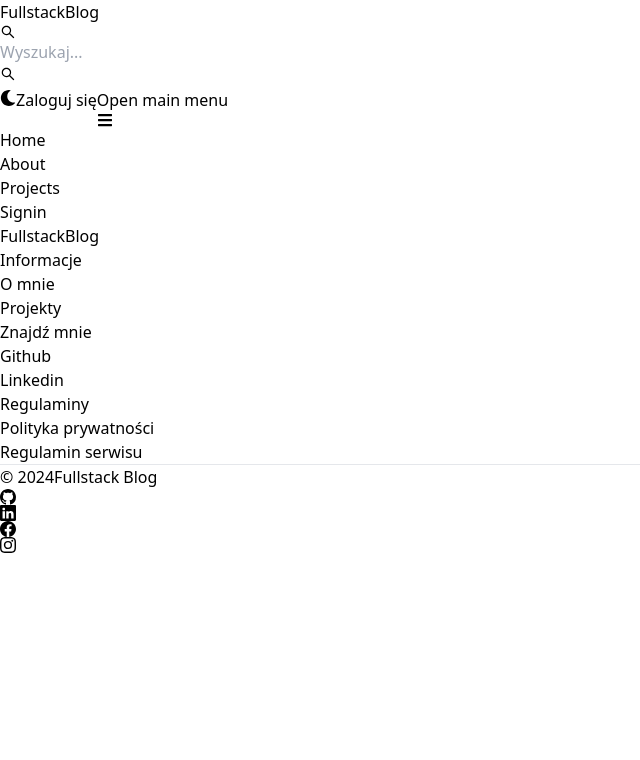
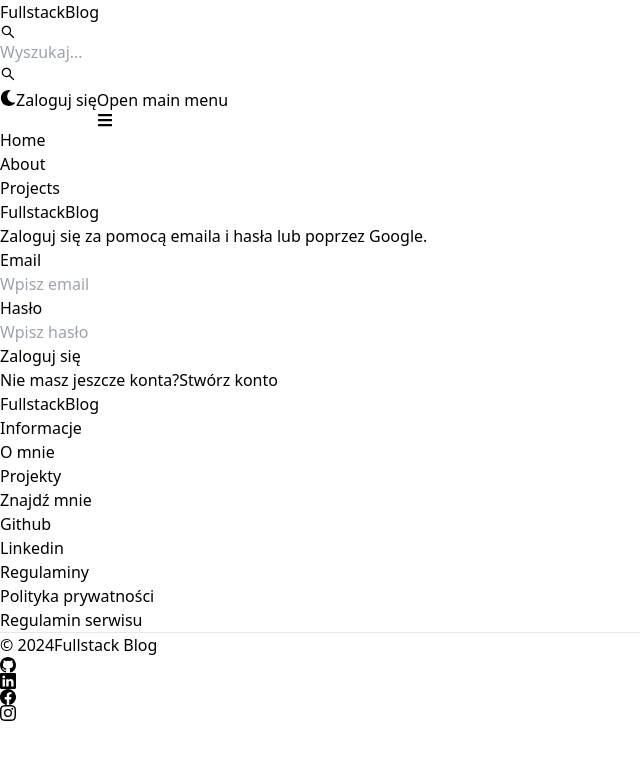
Before and after one commit to Kamil678/fullstack-blog, a React (Vite) app in the folder frontend/: page /sign-in in a window 1280 px wide. Shown: the top 760 px of the page, without its empty margins (0-640 px from the left). Built offline with nearby package versions, Linux system fonts and the light colour scheme.

Commit message:
create login page

```diff
--- a/frontend/src/pages/Signin.jsx
+++ b/frontend/src/pages/Signin.jsx
@@ -1,5 +1,124 @@
-import React from "react";
+import React, { useState } from "react";
+import Logo from "../components/Logo";
+import { Alert, Button, Label, Spinner, TextInput } from "flowbite-react";
+import { Link, useNavigate } from "react-router-dom";
 
-export default function Signin() {
-  return <div>Signin</div>;
+export default function SignIn() {
+  const [formData, setFormData] = useState({});
+  const [errMessage, setErrMessage] = useState(null);
+  const [loading, setLoading] = useState(false);
+  const navigate = useNavigate();
+
+  const changeInput = (e) => {
+    setFormData({ ...formData, [e.target.id]: e.target.value.trim() });
+  };
+
+  const getError = (message) => {
+    if (message.includes("duplicate key error collection")) {
+      return "Użytkownik z takim emeilem lub nazwą już istnieje.";
+    } else {
+      return message
+    }
+  };
+
+  const submitForm = async (e) => {
+    e.preventDefault();
+
+    if (!formData.email || !formData.password) {
+      return setErrMessage("Proszę uzupełnić wszystkie wymagane pola.");
+    }
+
+    try {
+      setLoading(true);
+      setErrMessage(null);
+
+      const response = await fetch("api/auth/signin", {
+        method: "POST",
+        headers: { "Content-Type": "application/json" },
+        body: JSON.stringify(formData),
+      });
+
+      const data = await response.json();
+
+      if (data.success === false) {
+        setLoading(false);
+        return setErrMessage(getError(data.errMessage));
+      }
+      setLoading(false);
+
+      if (response.ok) {
+        navigate("/");
+      }
+    } catch (err) {
+      setErrMessage(err.message);
+      setLoading(false);
+    }
+  };
+
+  return (
+    <div className="min-h-screen mt-60">
+      <div className="max-w-7xl p-3 mx-auto flex flex-col md:flex-row md:items-center gap-5 justify-center">
+        <div className="flex-1">
+          <Logo textSize="text-4xl" />
+          <p className="text-sm mt-5">Zaloguj się za pomocą emaila i hasła lub poprzez Google.</p>
+        </div>
+        <div className="flex-1">
+          <form
+            className="flex flex-col gap-3"
+            onSubmit={submitForm}
+          >
+            <div>
+              <Label value="Email" />
+              <TextInput
+                type="email"
+                placeholder="Wpisz email"
+                id="email"
+                onChange={changeInput}
+              />
+            </div>
+            <div>
+              <Label value="Hasło" />
+              <TextInput
+                type="password"
+                placeholder="Wpisz hasło"
+                id="password"
+                onChange={changeInput}
+              />
+            </div>
+            <Button
+              gradientDuoTone="purpleToPink"
+              type="submit"
+              disabled={loading}
+            >
+              {loading ? (
+                <>
+                  <Spinner size="sm" />
+                  <span className="pl-3">Logowanie...</span>
+                </>
+              ) : (
+                "Zaloguj się"
+              )}
+            </Button>
+          </form>
+          <div className="flex gap-1 text-sm mt-5">
+            <span>Nie masz jeszcze konta?</span>
+            <Link
+              to="/sign-up"
+              className="text-blue-500"
+            >
+              Stwórz konto
+            </Link>
+          </div>
+          {errMessage && (
+            <Alert
+              className="mt-5"
+              color="failure"
+            >
+              {errMessage}
+            </Alert>
+          )}
+        </div>
+      </div>
+    </div>
+  );
 }
```
Also changed, not shown: 2 other files (tests, documents, lock files or other folders).
